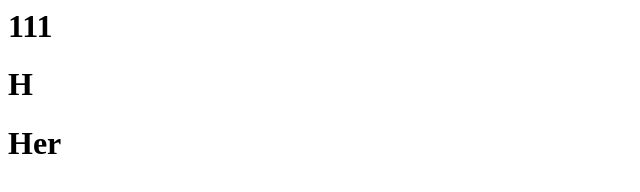
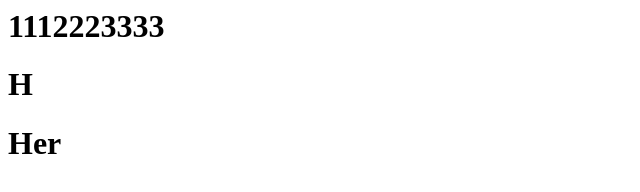
Before and after one commit to nguyenle510/devops_lab2, a plain HTML site: page index.html in a window 1280 px wide. Shown: the whole page, without its empty margins (0-640 px from the left). Drawn offline with Linux system fonts and the light colour scheme.

Commit message:
edit index

```diff
--- a/index.html
+++ b/index.html
@@ -1,3 +1,3 @@
-<h1>111</h1>
+<h1>1112223333</h1>
 <h1>H</h1>
 <h1>Her</h1>
```
